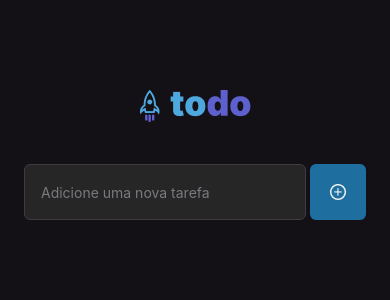
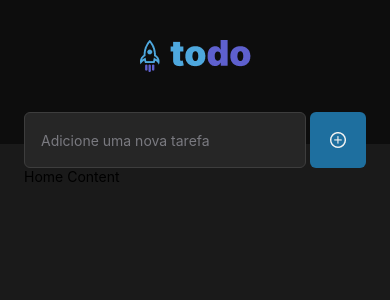
Before and after one commit to ruanpablom/todo-list-react-native, a React Native app: screen / in a window 390 px wide. Shown: the top 300 px of the page. Built offline with nearby package versions, Linux system fonts and the light colour scheme.

Commit message:
feat: home base

```diff
--- a/App.tsx
+++ b/App.tsx
@@ -1,4 +1,4 @@
-import { StatusBar } from "react-native";
+import { SafeAreaView, StatusBar, View } from "react-native";
 import { Home } from "./src/screens/Home";
 
 
@@ -6,7 +6,11 @@ export default function App() {
   return (
     <>
       <StatusBar />
-      <Home />
+      <View style={{flex: 1, backgroundColor: '#0D0D0D'}}>
+        <SafeAreaView  style={{flex: 1}}>
+          <Home />
+        </SafeAreaView>
+      </View>
     </>
   );
 }
--- /dev/null
+++ b/src/screens/Home/components/Content/index.tsx
@@ -0,0 +1,10 @@
+import { Text, View } from "react-native";
+import { styles } from "./styles";
+
+export function HomeContent(){
+    return(
+        <View style={styles.container}>
+            <Text>Home Content</Text>
+        </View>
+    )
+}
--- /dev/null
+++ b/src/screens/Home/components/Content/styles.ts
@@ -0,0 +1,11 @@
+import { StyleSheet } from "react-native";
+
+export const styles = StyleSheet.create({
+    container: {
+        backgroundColor: '#1A1A1A',
+        flex: 1,
+        marginTop: -24,
+        zIndex: -1,
+        padding: 24
+    }
+})
--- a/src/screens/Home/index.tsx
+++ b/src/screens/Home/index.tsx
@@ -1,6 +1,7 @@
 import { Image, TextInput, TouchableOpacity, View } from "react-native";
 import { styles } from "./styles";
 import { useState } from "react";
+import { HomeContent } from "./components/Content";
 
 export function Home() {
     const [isFocusedInput, setIsFocusedInput] = useState(false);
@@ -22,6 +23,7 @@ export function Home() {
                     <Image source={require('../../../assets/plus.png')} />
                 </TouchableOpacity>
             </View>
+            <HomeContent />
         </View>
     )
 }
--- a/src/screens/Home/styles.ts
+++ b/src/screens/Home/styles.ts
@@ -3,21 +3,18 @@ import { StyleSheet } from "react-native";
 export const styles = StyleSheet.create({
     container: {
         flex:1,
-        backgroundColor: '#131016',
-        padding: 24,
-        paddingTop: 48,
     },
     header: {
         flexDirection: 'row',
         width: '100%',
-        marginTop: 42,
-        marginBottom: 42,
         justifyContent: 'center',
+        paddingVertical:40,
     },
     form: {
         flexDirection: 'row',
         width: '100%',
         justifyContent: 'center',
+        paddingHorizontal: 24,
         gap: 4,
     },
     input: {
```
